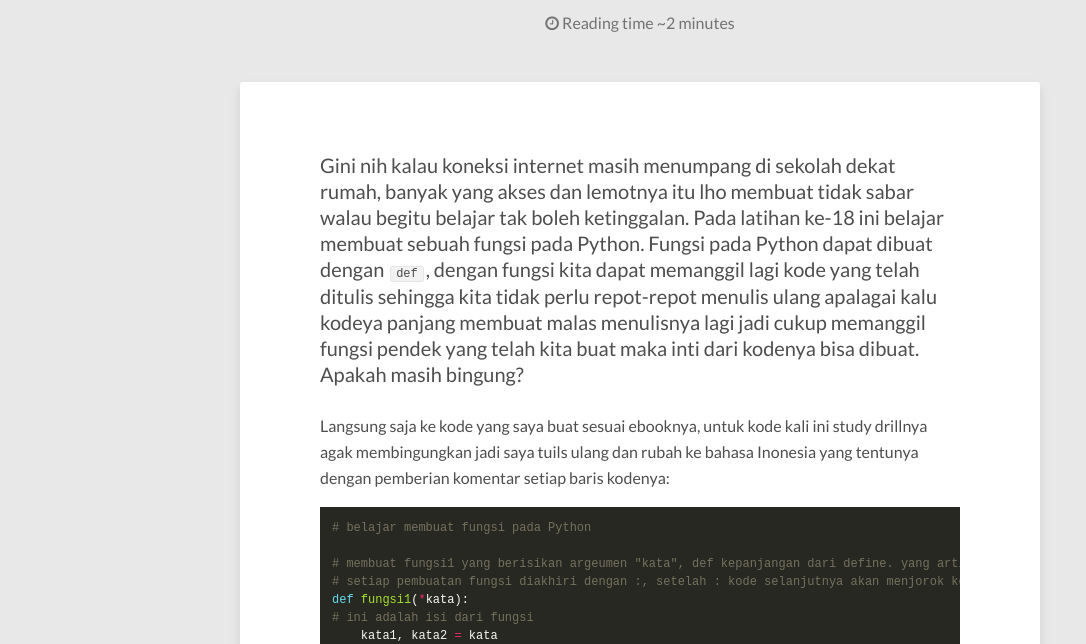
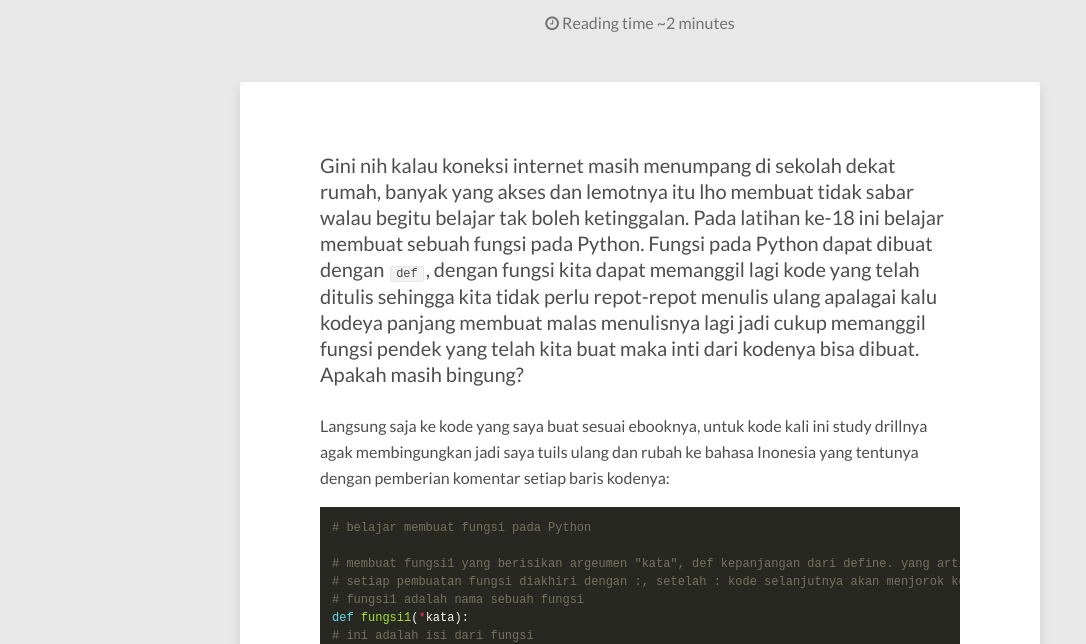
Before and after one commit to choiril/choiril.github.io, a plain HTML site: page posts/membuat-fungsi-pada-python/index.html in a window 1280 px wide. Shown: the part 144-788 px from the top of the page, without its empty margins (0-1086 px from the left). Drawn offline with nearby package versions, Linux system fonts and the light colour scheme.

Commit message:
update artikel

```diff
--- a/posts/membuat-fungsi-pada-python/index.html
+++ b/posts/membuat-fungsi-pada-python/index.html
@@ -131,6 +131,7 @@
 
 <span style="color:#75715e"># membuat fungsi1 yang berisikan argeumen &#34;kata&#34;, def kepanjangan dari define. yang artinya menentukan sebuah fungsi</span>
 <span style="color:#75715e"># setiap pembuatan fungsi diakhiri dengan :, setelah : kode selanjutnya akan menjorok kedalam</span>
+<span style="color:#75715e"># fungsi1 adalah nama sebuah fungsi</span>
 <span style="color:#66d9ef">def</span> <span style="color:#a6e22e">fungsi1</span>(<span style="color:#f92672">*</span>kata):
 <span style="color:#75715e"># ini adalah isi dari fungsi</span>
 	kata1, kata2 <span style="color:#f92672">=</span> kata
```
